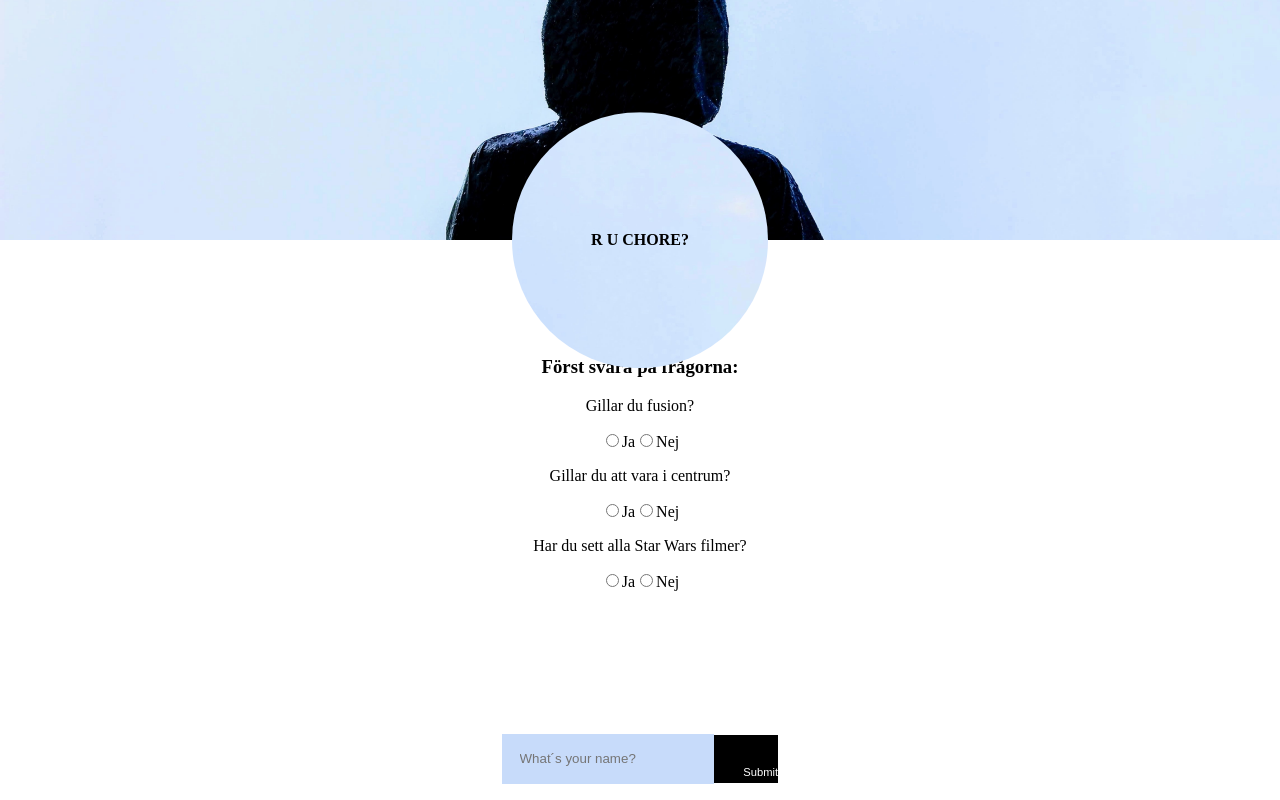
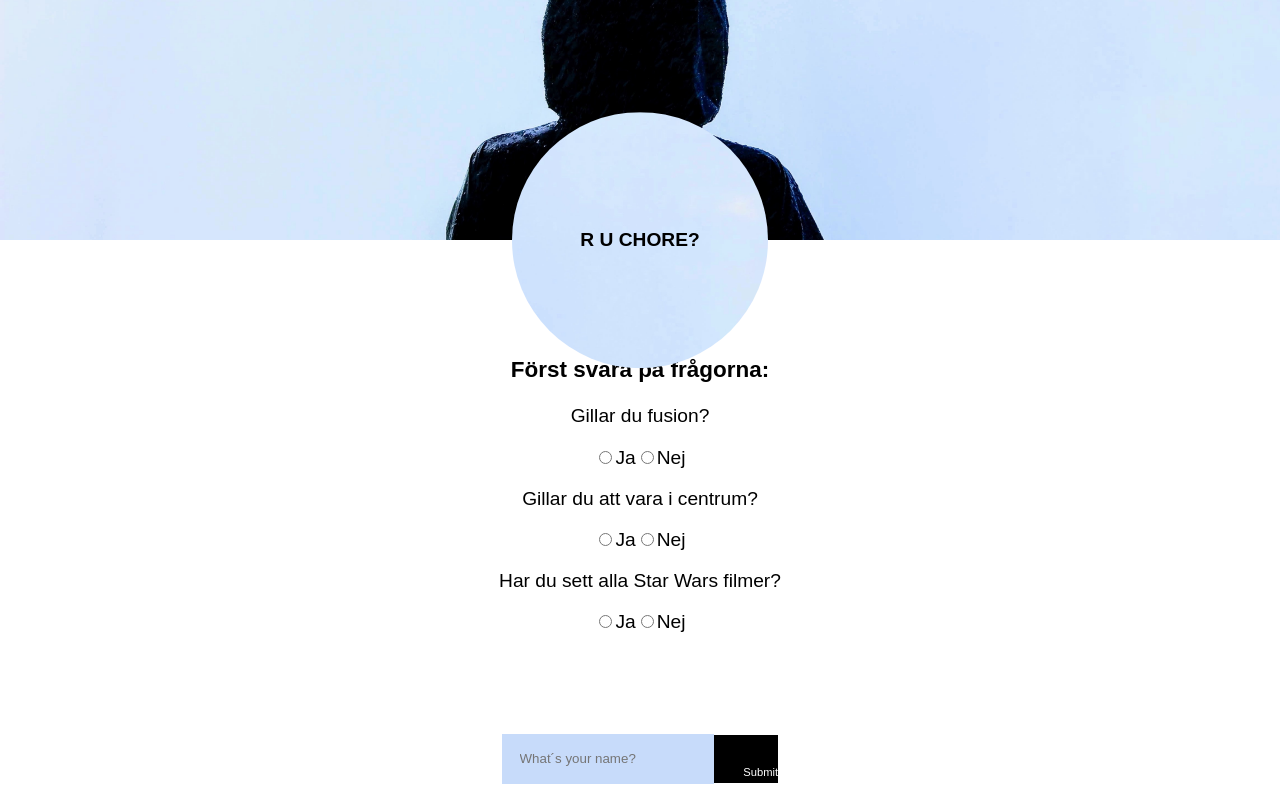
Before and after one commit to 1974pontus/R-U-CHORE, a React (Create React App) app: page / in a window 1280 px wide. Built offline with nearby package versions, Linux system fonts and the light colour scheme.

Commit message:
fixed fontsize

```diff
--- a/src/components/ViewContainer/ProfileData.ts
+++ b/src/components/ViewContainer/ProfileData.ts
@@ -30,6 +30,8 @@ const profileData: ProfileData[] = [
         headerImg: require('../../img/UnknownBG.jpg'),
         alt: 'Unknown person',
         style: {
+            fontSize: "1.2rem",
+            fontFamily: 'arial',
             height: '100%'
         },
         titel: 'Svara på frågorna nedan',
@@ -61,7 +63,7 @@ const profileData: ProfileData[] = [
         alt: 'zlatanProfile',
         style: {
             height: "100%",
-            fontSize: "1rem",
+            fontSize: "1.5rem",
             fontFamily: "roboto",
             color: "pink",
             backgroundImage: `url(${ zlatanbackground })`,
@@ -82,7 +84,7 @@ const profileData: ProfileData[] = [
         titel: 'Pass on what you have learned',
         style: {
             height: "100%",
-            fontSize: "1.8rem",
+            fontSize: "1.5rem",
             fontFamily: "arial",
             color: "green",
             backgroundImage: `url(${ nerdbackground })`,
--- a/src/components/ViewContainer/QuestionForm.tsx
+++ b/src/components/ViewContainer/QuestionForm.tsx
@@ -135,7 +135,8 @@ class QuestionForm extends React.Component<Props, State> {
 const questionForm: CSSProperties = {
   marginTop: "2rem",
   textAlign: "center",
-  width: "100%"
+  width: "100%",
+  fontFamily: "arial"
 };
 
 export default QuestionForm;
--- a/src/components/ViewContainer/checkbox.css
+++ b/src/components/ViewContainer/checkbox.css
@@ -6,7 +6,7 @@
 
 .checkbox > span {
 
-    padding: 0.5rem 0.25rem;
+    padding: 0.0rem 2rem;
 }
 
 .checkbox > input {
@@ -17,22 +17,22 @@
     border-radius: 4px;
     outline: none;
     transition-duration: 0.3s;
-    background-color: rgb(218, 114, 29);
+    background-color: rgba(165, 42, 42, 0.288);
     cursor: pointer;
   }
 
 .checkbox > input:checked {
     border: 3px solid #34495E;
-    background-color: rgba(218, 114, 29, 0.493);
+    background-color: rgba(255, 228, 196, 0.521);
 }
 
 .checkbox > input:checked + span::before {
     content: '\2713';
     display: block;
     text-align: center;
-    color: rgb(104, 27, 27);
+    color: #34495E;
     position: absolute;
-    left: 0.3rem;
+    left: 0.5rem;
     top: 0;
 }
 
```
